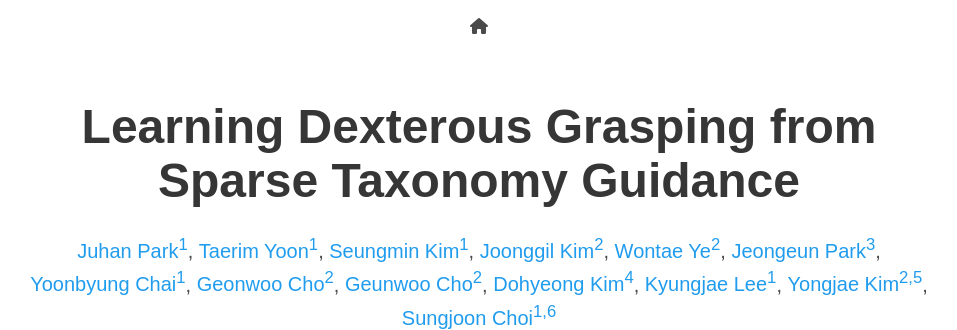
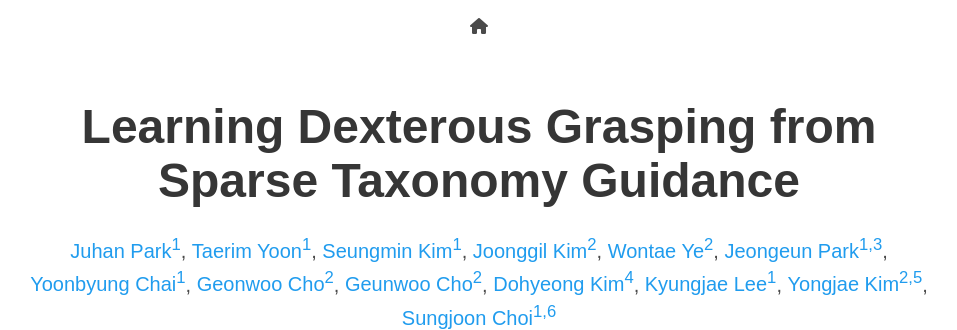
Before and after one commit to juhan-park-page/GRIT-project-page, a plain HTML site: page index.html in a window 1280 px wide. Shown: the top 330 px of the page, without its empty margins (161-1118 px from the left). Drawn offline with nearby package versions, Linux system fonts and the light colour scheme; some icons are missing; a web font is replaced by a local one.

Commit message:
jeongeun park institution revised

```diff
--- a/index.html
+++ b/index.html
@@ -96,7 +96,7 @@
             <span class="author-block"><a href="https://forworksmk.github.io/">Seungmin Kim<sup>1</sup></a>,</span>
             <span class="author-block"><a href="#">Joonggil Kim<sup>2</sup></a>,</span>
             <span class="author-block"><a href="#">Wontae Ye<sup>2</sup></a>,</span>
-            <span class="author-block"><a href="https://jeongeun-park-page.github.io/ ">Jeongeun Park<sup>3</sup></a>,</span>
+            <span class="author-block"><a href="https://jeongeun-park-page.github.io/ ">Jeongeun Park<sup>1,3</sup></a>,</span>
             <span class="author-block"><a href="#">Yoonbyung Chai<sup>1</sup></a>,</span>
             <span class="author-block"><a href="#">Geonwoo Cho<sup>2</sup></a>,</span>
             <span class="author-block"><a href="#">Geunwoo Cho<sup>2</sup></a>,</span>
```
